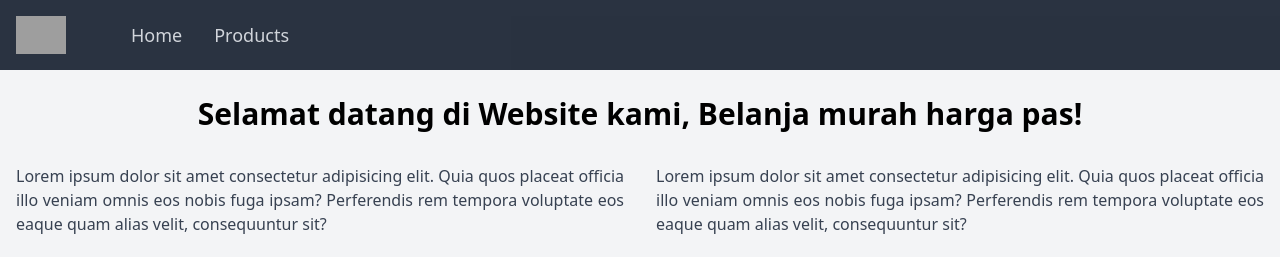
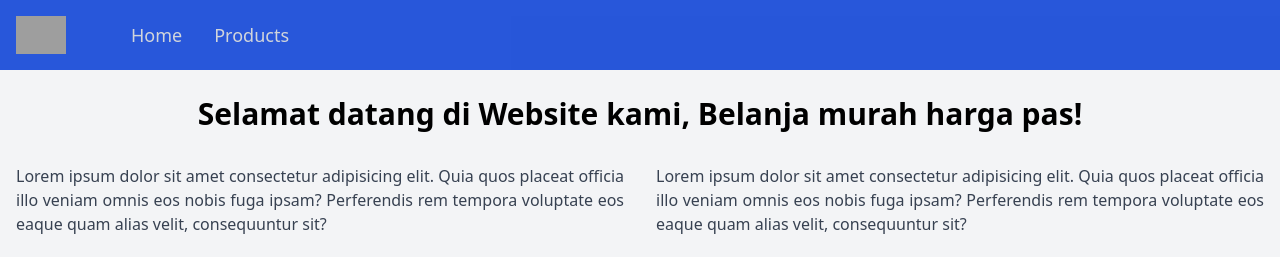
Before and after one commit to Indobin/IT-DEV1, a PHP site: page /IT-DEV1/ in a window 1280 px wide. Shown: the top 257 px of the page. Run offline with PHP 8.4, Linux system fonts and the light colour scheme; some libraries are stand-ins or nearby versions; grey boxes are pictures that could not be loaded.

Commit message:
edit header

```diff
--- a/app/views/template/header.php
+++ b/app/views/template/header.php
@@ -30,10 +30,10 @@ if (Messege::flashExists()) :
     Messege::clearFlash();
 endif;
 ?>
-<header id="navbarHeader" class="fixed top-0 left-0 w-full z-50 transition-colors duration-300 bg-gray-800">
+<header id="navbarHeader" class="fixed top-0 left-0 w-full z-50 transition-colors duration-300 bg-blue-700">
     <div id="nav_container" class="flex items-center justify-start p-4 w-full">
         <!-- Logo -->
-        <img src="https://th.bing.com/th/id/OIP.3F1NGX4mMcPkPZKgwdYjDQHaHa?w=188&h=188&c=7&r=0&o=5&dpr=1.5&pid=1.7" alt="logo" width="50px" height="50px">
+        <img src="https://pluspng.com/img-png/png-toko-toko-pasar-png-512.png" alt="logo" width="50px" height="50px">
 
         <div class="hamburger block lg:hidden cursor-pointer ml-4" id="hamburger">
             <span class="block w-6 h-0.5 bg-gray-300 mb-1"></span>
--- a/public/js/function.js
+++ b/public/js/function.js
@@ -16,6 +16,6 @@ const hamburger = document.getElementById('hamburger');
         } else {
             // Saat scroll ke atas (posisi awal), kembalikan opasitas menjadi transparan, tapi background color tetap
             header.classList.remove('bg-opacity-90', 'shadow-lg');
-            header.classList.add('bg-gray-800'); // Tetap menggunakan bg-gray-800 dengan opasitas 90%
+            header.classList.add('bg-blue-700'); // Tetap menggunakan bg-gray-800 dengan opasitas 90%
         }
     });
```
